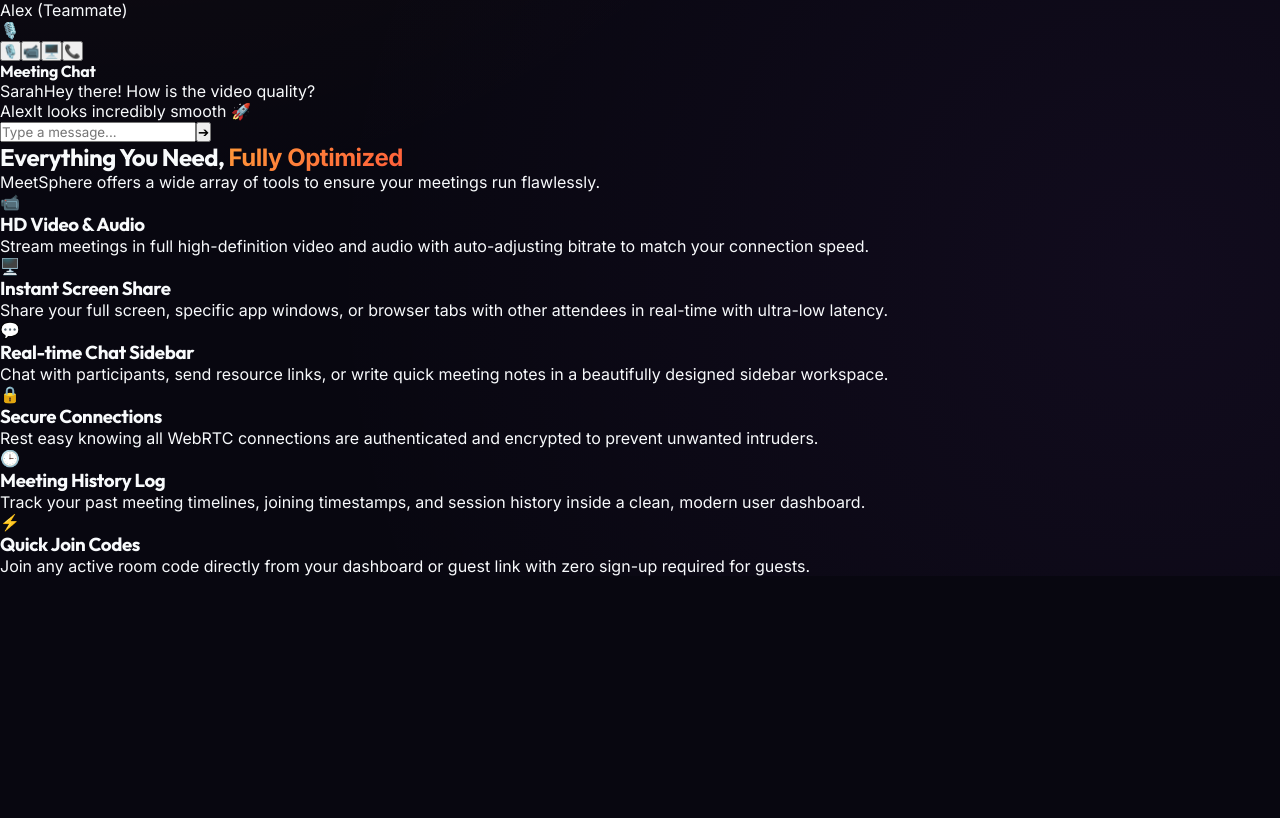
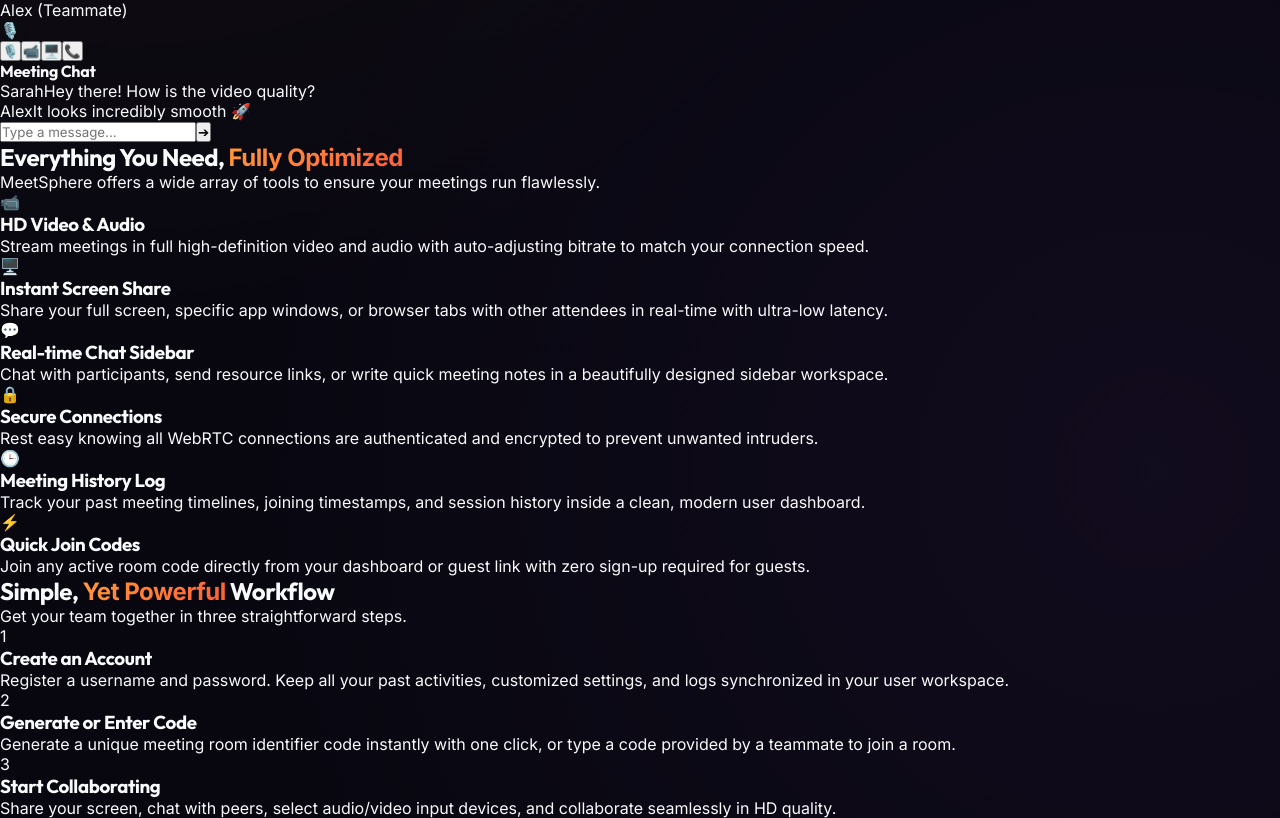
Before and after one commit to mainuddinkhudavand/MeetSphere, a React (Create React App) app in the folder frontend/: page / in a window 1280 px wide. Shown: the part 925-1743 px from the top of the page. Before the commit the page ends 1501 px from the top, so only its background shows below. Built offline with nearby package versions, Linux system fonts and the light colour scheme.

Commit message:
feat: add step-by-step How it Works section to Landing page

```diff
--- a/frontend/src/pages/landing.jsx
+++ b/frontend/src/pages/landing.jsx
@@ -264,6 +264,46 @@
                 </div>
             </section>
 
+            {/* How It Works Section */}
+            <section id="how-it-works" className="howItWorksSection">
+                <div className="sectionHeader">
+                    <h2>Simple, <span className="text-gradient">Yet Powerful</span> Workflow</h2>
+                    <p>Get your team together in three straightforward steps.</p>
+                </div>
+
+                <div className="roadmapContainer">
+                    <div className="roadmapStep">
+                        <div className="roadmapContent">
+                            <span className="roadmapNumber">1</span>
+                            <h3>Create an Account</h3>
+                            <p>Register a username and password. Keep all your past activities, customized settings, and logs synchronized in your user workspace.</p>
+                        </div>
+                        <div className="roadmapDot"></div>
+                        <div style={{ width: '42%' }}></div>
+                    </div>
+
+                    <div className="roadmapStep">
+                        <div style={{ width: '42%' }}></div>
+                        <div className="roadmapDot"></div>
+                        <div className="roadmapContent">
+                            <span className="roadmapNumber">2</span>
+                            <h3>Generate or Enter Code</h3>
+                            <p>Generate a unique meeting room identifier code instantly with one click, or type a code provided by a teammate to join a room.</p>
+                        </div>
+                    </div>
+
+                    <div className="roadmapStep">
+                        <div className="roadmapContent">
+                            <span className="roadmapNumber">3</span>
+                            <h3>Start Collaborating</h3>
+                            <p>Share your screen, chat with peers, select audio/video input devices, and collaborate seamlessly in HD quality.</p>
+                        </div>
+                        <div className="roadmapDot"></div>
+                        <div style={{ width: '42%' }}></div>
+                    </div>
+                </div>
+            </section>
+
         </div>
     )
 }
```
